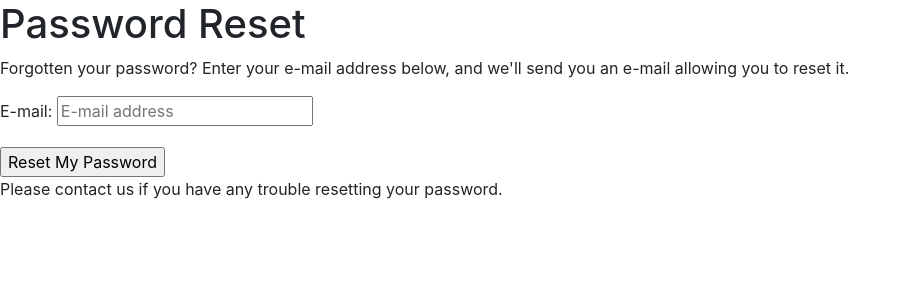
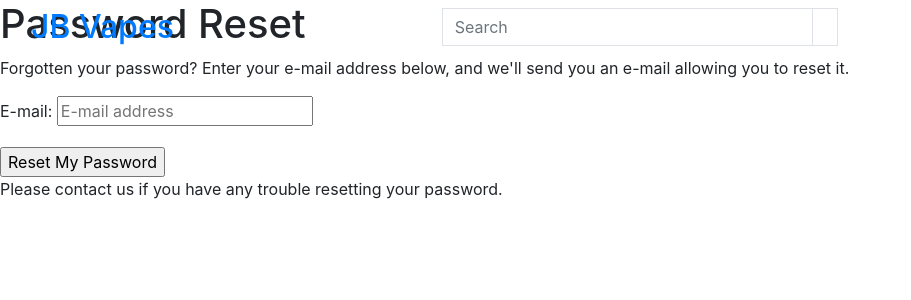
Before and after one commit to JBlackburn94/projectFourDjango, a Django app: page /accounts/password/reset/ in a window 1280 px wide. Shown: the top 300 px of the page, without its empty margins (0-911 px from the left). Run offline with Django 3.2, Linux system fonts and the light colour scheme; some libraries are stand-ins or nearby versions.

Commit message:
first part of base template added

```diff
--- a/templates/base.html
+++ b/templates/base.html
@@ -34,7 +34,35 @@
     <title>JB Vapes {% block extra_title %}{% endblock %}</title>
   </head>
   <body>
-    <header class="container-fluid fixed-top"></header>
+    <header class="container-fluid fixed-top">
+      <div class="row">
+        <div class="col col-12 col-lg-4 my-auto py-1 py-lg-0 text-center text-lg-left">
+          <a href="{% url 'home' %}" class="nav-link main-logo-link">
+            <h2 class="logo-font text-black my-0">JB Vapes</h2>
+          </a>
+        </div>
+        <div class="col col-12 col-lg-4 my-auto py-1 py-lg-0">
+          <form method="GET" action="">
+            <div class="input-group w-100">
+              <input type="text" class="form-control border border-black rounded-0" name="q" placeholder="Search">
+              <div class="input-group-append">
+                <button class="form-control btn btn-black border border-black rounded-0" type="submit">
+                  <span class="icon">
+                      <i class="fas fa-search"></i>
+                  </span>
+                </button>
+              </div>
+            </div>
+          </form>
+        </div>
+        <div class="col col-12 col-lg-4 my-auto py-1 py-lg-0">
+          <ul class="list-inline list-unstyled text-center text-lg-right my-0">
+            <li class="list-inline-item dropdown"></li>
+            <li class="list-inline-item"></li>
+          </ul>
+        </div>
+      </div>
+    </header>
 
     {% if messages %}
     <div class="message-container"></div>
```
